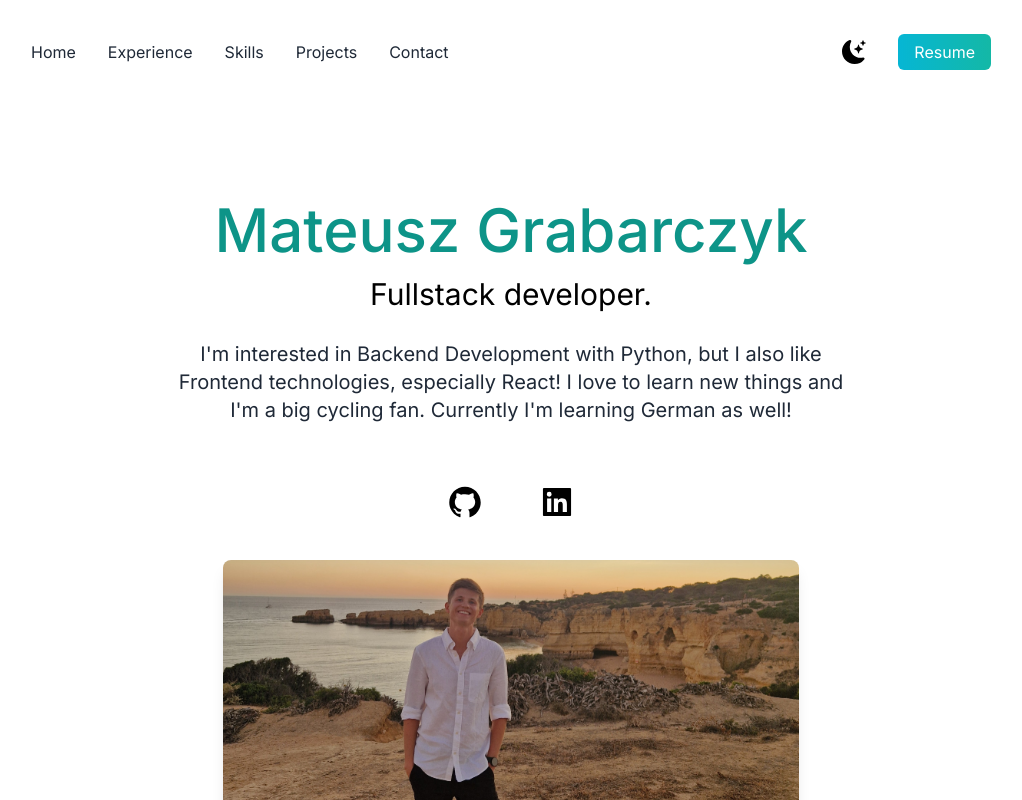
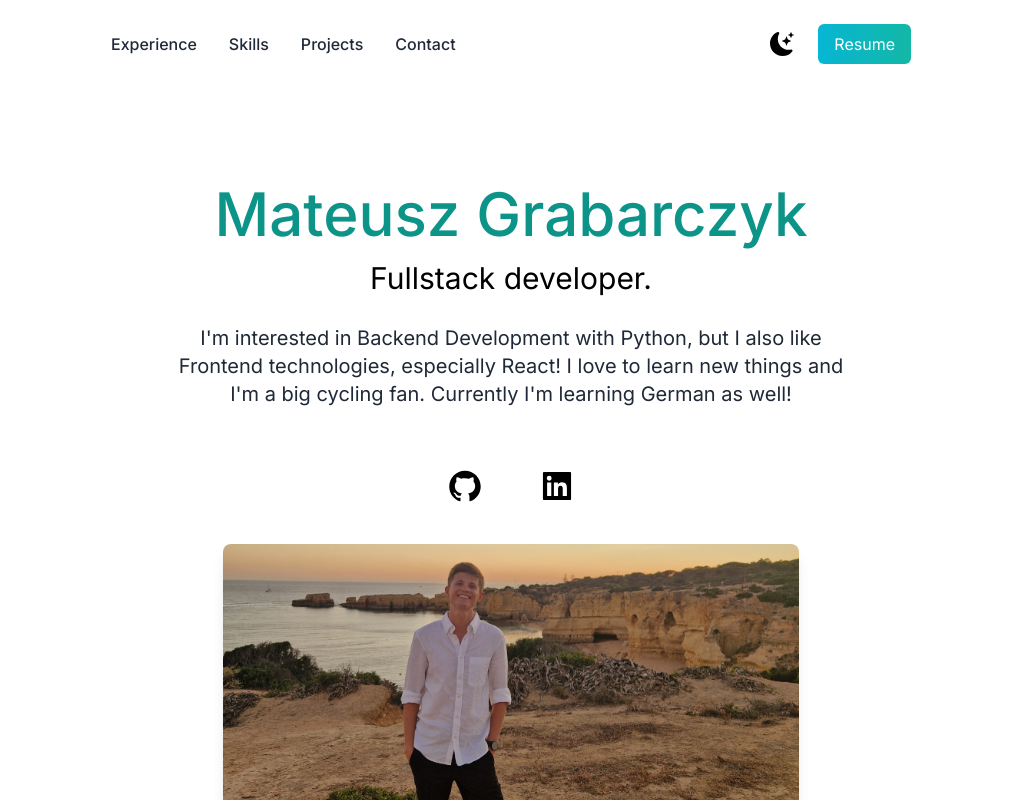
Before and after one commit to MateuszGrabarczyk/My-portfolio-website, a Next.js app: page / in a window 1280 px wide. Shown: the top 800 px of the page, without its empty margins (129-1151 px from the left). Built offline with nearby package versions, Linux system fonts and the light colour scheme.

Commit message:
💄Make navbar responsive, divide it into separate components

```diff
--- a/src/components/Contact.tsx
+++ b/src/components/Contact.tsx
@@ -30,16 +30,13 @@ const Contact = () => {
     console.log("Form data", values);
 
     toast.dismiss();
-    toast.success("Message sent successfully!", {
-      duration: 1500,
-      position: "top-center",
-    });
+    toast.success("Message sent successfully!");
     resetForm();
   };
 
   return (
     <section id="contact" className="py-16">
-      <h2 className="text-3xl font-bold text-center text-gray-800 dark:text-white mb-6">
+      <h2 className="text-3xl text-center text-gray-800 dark:text-white mb-6">
         Contact Me
       </h2>
       <div className="max-w-md mx-auto bg-white p-8 rounded-md shadow-md">
--- /dev/null
+++ b/src/components/NavItem.tsx
@@ -0,0 +1,24 @@
+interface NavItemProps {
+  href: string;
+  label: string;
+  onClick: () => void;
+  menuOpen: boolean;
+}
+
+function NavItem({ href, label, onClick, menuOpen }: NavItemProps) {
+  return (
+    <li>
+      <a
+        href={href}
+        className={`font-medium text-gray-800 dark:text-gray-300 transition-colors duration-300 ease-in-out hover:text-teal-500 dark:hover:text-teal-300 ${
+          menuOpen ? "text-3xl" : "text-base"
+        }`}
+        onClick={onClick}
+      >
+        {label}
+      </a>
+    </li>
+  );
+}
+
+export default NavItem;
--- /dev/null
+++ b/src/components/NavItems.tsx
@@ -0,0 +1,40 @@
+import NavItem from "@/components/NavItem";
+
+type NavItem = {
+  href: string;
+  label: string;
+};
+
+interface NavItemsProps {
+  menuOpen: boolean;
+  setMenuOpen: React.Dispatch<React.SetStateAction<boolean>>;
+}
+
+const items: NavItem[] = [
+  { href: "#experience", label: "Experience" },
+  { href: "#skills", label: "Skills" },
+  { href: "#projects", label: "Projects" },
+  { href: "#contact", label: "Contact" },
+];
+
+function NavItems({ menuOpen, setMenuOpen }: NavItemsProps) {
+  return (
+    <ul
+      className={`fixed inset-0 flex flex-col items-center justify-center bg-white dark:bg-gray-900 transition-transform duration-300 ease-in-out z-40 md:static md:flex md:flex-row md:items-center md:space-x-8 md:bg-transparent md:dark:bg-transparent ${
+        menuOpen ? "transform translate-x-0" : "transform -translate-x-full"
+      } md:transform-none`}
+    >
+      {items.map((item, index) => (
+        <NavItem
+          key={index}
+          href={item.href}
+          label={item.label}
+          onClick={() => setMenuOpen(false)}
+          menuOpen={menuOpen}
+        />
+      ))}
+    </ul>
+  );
+}
+
+export default NavItems;
--- a/src/components/Navbar.tsx
+++ b/src/components/Navbar.tsx
@@ -1,5 +1,8 @@
+import NavItems from "@/components/NavItems";
 import { BsFillMoonStarsFill, BsDownload } from "react-icons/bs";
 import { toast, Toaster } from "react-hot-toast";
+import { useState, useEffect } from "react";
+import { FiMenu, FiX } from "react-icons/fi";
 
 interface NavbarProps {
   darkMode: boolean;
@@ -7,16 +10,20 @@ interface NavbarProps {
 }
 
 function Navbar({ darkMode, setDarkMode }: NavbarProps) {
+  const [menuOpen, setMenuOpen] = useState(false);
+
+  useEffect(() => {
+    if (menuOpen) {
+      document.body.style.overflow = "hidden";
+    } else {
+      document.body.style.overflow = "auto";
+    }
+  }, [menuOpen]);
+
   const handleResumeDownload = () => {
     toast.dismiss();
     toast.success("Resume download started!", {
-      duration: 1500,
-      position: "top-center",
       icon: <BsDownload className="text-teal-500" />,
-      style: {
-        background: darkMode ? "#333" : "#fff",
-        color: darkMode ? "#fff" : "#333",
-      },
     });
   };
 
@@ -26,76 +33,37 @@ function Navbar({ darkMode, setDarkMode }: NavbarProps) {
     toast(darkMode ? "Switched to Light Mode" : "Switched to Dark Mode", {
       icon: darkMode ? "☀️" : "🌙",
       duration: 1500,
-      position: "top-center",
-      style: {
-        background: darkMode ? "#fff" : "#333",
-        color: darkMode ? "#333" : "#fff",
-      },
     });
   };
 
   return (
-    <nav className="py-10 mb-12 flex justify-between items-center">
-      <ul className="flex items-center space-x-8">
-        <li>
-          <a
-            href="#home"
-            className="text-gray-800 dark:text-white hover:text-teal-500"
+    <nav className="py-6 mb-12 flex justify-between items-center px-6 md:px-12 lg:px-20">
+      <div className="md:hidden flex items-center">
+        <button
+          onClick={() => setMenuOpen(!menuOpen)}
+          className="text-3xl dark:text-white z-50"
         >
-            Home
-          </a>
-        </li>
-        <li>
-          <a
-            href="#experience"
-            className="text-gray-800 dark:text-white hover:text-teal-500"
-          >
-            Experience
-          </a>
-        </li>
-        <li>
-          <a
-            href="#skills"
-            className="text-gray-800 dark:text-white hover:text-teal-500"
-          >
-            Skills
-          </a>
-        </li>
-        <li>
-          <a
-            href="#projects"
-            className="text-gray-800 dark:text-white hover:text-teal-500"
-          >
-            Projects
-          </a>
-        </li>
-        <li>
-          <a
-            href="#contact"
-            className="text-gray-800 dark:text-white hover:text-teal-500"
-          >
-            Contact
-          </a>
-        </li>
-      </ul>
-      <ul className="flex items-center">
-        <li>
+          {menuOpen ? <FiX /> : <FiMenu />}
+        </button>
+      </div>
+
+      <NavItems menuOpen={menuOpen} setMenuOpen={setMenuOpen} />
+
+      <div className="flex items-center space-x-6">
         <BsFillMoonStarsFill
           onClick={handleDarkModeToggle}
           className="cursor-pointer text-2xl dark:text-white"
         />
-        </li>
-        <li>
         <a
-            className="bg-gradient-to-r from-cyan-500 to-teal-500 text-white px-4 py-2 rounded-md ml-8"
+          className="bg-gradient-to-r from-cyan-500 to-teal-500 text-white px-4 py-2 rounded-md"
           href="/resume.pdf"
           download="Mateusz_Grabarczyk_Resume.pdf"
           onClick={handleResumeDownload}
         >
           Resume
         </a>
-        </li>
-      </ul>
+      </div>
+
       <Toaster />
     </nav>
   );
--- a/src/components/ProfilePicture.tsx
+++ b/src/components/ProfilePicture.tsx
@@ -9,6 +9,7 @@ function ProfilePicture() {
         width={600}
         height={400}
         className="rounded-lg shadow-lg object-cover w-full max-w-xs sm:max-w-sm md:max-w-md lg:max-w-lg xl:max-w-xl"
+        priority
       />
     </div>
   );
```
Lines whose indentation alone changed are shown as unchanged.
